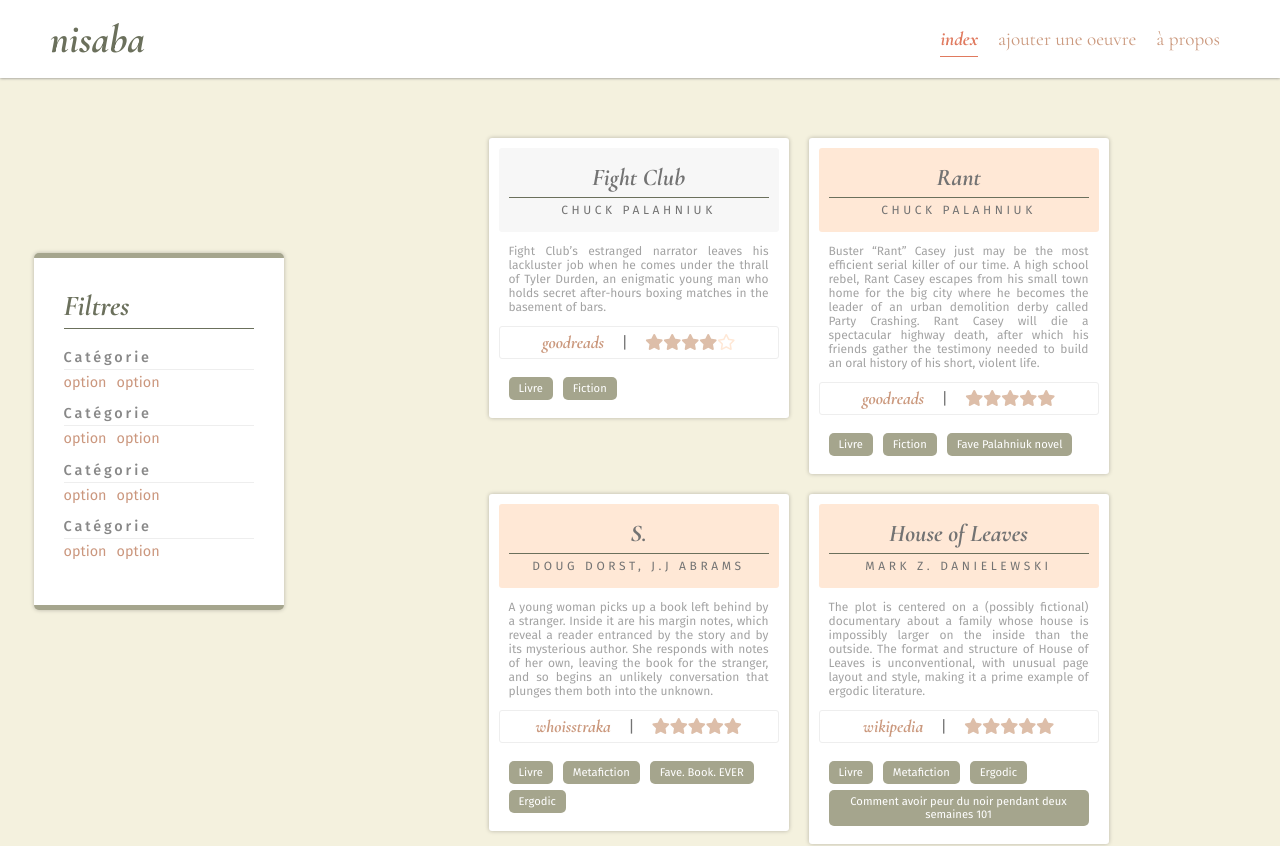
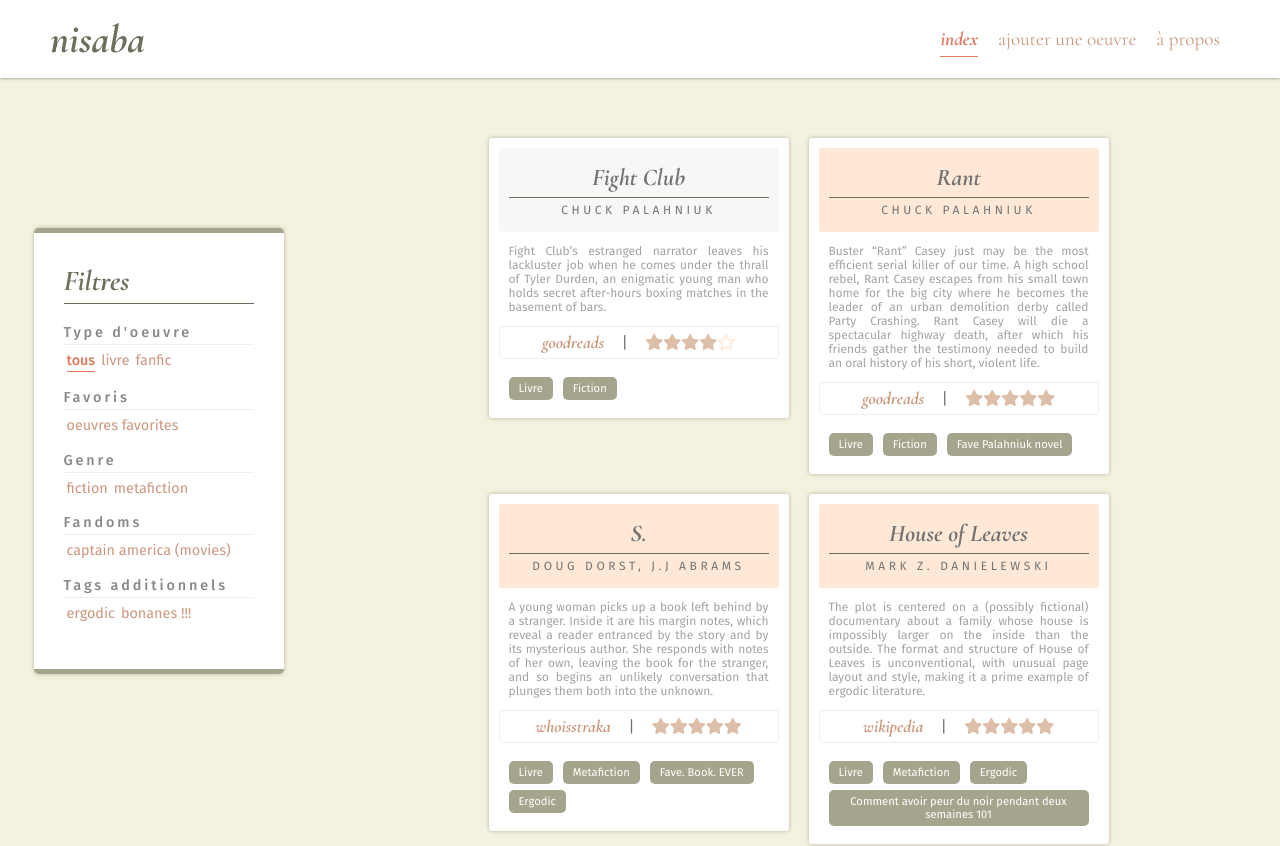
Before and after one commit to islesetglaciers/nisaba, a Vue app: page / in a window 1280 px wide. Shown: the top 846 px of the page. Built offline with nearby package versions, Linux system fonts and the light colour scheme.

Commit message:
filtres :))))

```diff
--- a/src/components/Filtres.vue
+++ b/src/components/Filtres.vue
@@ -3,31 +3,57 @@
   <div class="categories">
     <h3>Filtres</h3>
       <div class="categorie">
-        <p>Catégorie</p>
+        <p>Type d'oeuvre</p>
         <ul>
-          <li>Option</li>
-          <li>Option</li>
+          <li
+          @click="changerFiltre('tous')"
+          :class="{ actif: courant === 'tous' }">Tous</li>
+          <li
+          @click="changerFiltre('Livre')"
+          :class="{ actif: courant === 'Livre' }">Livre</li>
+          <li
+          @click="changerFiltre('Fanfiction')"
+          :class="{ actif: courant === 'Fanfiction' }">Fanfic</li>
         </ul>
       </div>
       <div class="categorie">
-        <p>Catégorie</p>
+        <p>Favoris</p>
         <ul>
-          <li>Option</li>
-          <li>Option</li>
+          <li
+          @click="changerFiltre('favoris')"
+          :class="{ actif: courant === 'favoris' }">oeuvres favorites</li>
         </ul>
       </div>
       <div class="categorie">
-        <p>Catégorie</p>
+        <p>Genre</p>
         <ul>
-          <li>Option</li>
-          <li>Option</li>
+          <li
+          v-for="genre in genres"
+          :key="genre">{{ genre }}</li>
         </ul>
       </div>
-      <div class="categorie">
-        <p>Catégorie</p>
+      <div class="categorie" v-if="fandoms.length">
+        <p>Fandoms</p>
         <ul>
-          <li>Option</li>
-          <li>Option</li>
+          <li
+          v-for="fandom in fandoms"
+          :key="fandom">{{ fandom }}</li>
+        </ul>
+      </div>
+      <div class="categorie" v-if="pairings.length">
+        <p>Pairings</p>
+        <ul>
+          <li
+          v-for="pairing in pairings"
+          :key="pairing">{{ pairing }}</li>
+        </ul>
+      </div>
+      <div class="categorie" v-if="tags.length">
+        <p>Tags additionnels</p>
+        <ul>
+          <li
+          v-for="tag in tags"
+          :key="tag">{{ tag }}</li>
         </ul>
       </div>
   </div>
@@ -37,9 +63,11 @@
 
 <script>
 export default {
-  data() {
-    return {
-
+  props: ['courant', 'genres', 'fandoms', 'pairings', 'tags'],
+  methods: {
+    changerFiltre(par, categorie = '') {
+      console.log('Emitting changementFiltre par :', par, categorie)
+      this.$emit('changementFiltre', par, categorie)
     }
   }
 
@@ -49,11 +77,12 @@ export default {
 <style>
   .filtres {
     min-width: 250px;
+    max-width: 300px;
     margin: 0 auto;
   }
 
   .categories {
-    margin-top: 50%;
+    margin-top: 40%;
     background: #fff;
     padding: 30px;
     border-radius: 5px;
@@ -62,6 +91,12 @@ export default {
     text-align: left;
     font-size: 0.9em;
     box-shadow: 0px 0px 4px 0px rgba(0, 0, 0, 0.25);
+    max-height: 500px;
+    overflow-y: scroll;
+  }
+
+  .categories::-webkit-scrollbar {
+    width: 2px;
   }
 
   .categories h3 {
@@ -73,6 +108,7 @@ export default {
     padding-bottom: 5px;
     font-size: 2em;
     border-bottom: 1px solid #6b705c;
+
   }
 
   .categories p {
@@ -96,7 +132,21 @@ export default {
     cursor: pointer;
     text-transform: lowercase;
     color: #cb977e;
+    margin: 3px;
   }
 
+  .categories li:hover {
+    color: #e07a5f;
+    font-weight: 500;
+    transform: .2s;
+  }
+
+  .categories li.actif {
+    color: #e07a5f;
+    font-weight: 500;
+    padding-bottom: 2px;
+    border-bottom: 1px solid #e07a5f;
+    /* border-radius: 3px; */
+  }
 
 </style>
--- a/src/components/Oeuvre.vue
+++ b/src/components/Oeuvre.vue
@@ -20,7 +20,7 @@
             <span class="tag" v-if="oeuvre.nbMots">{{ oeuvre.nbMots }} mots</span>
             <span class="tag" v-if="oeuvre.fandom">{{ oeuvre.fandom }}</span>
             <span class="tag" v-if="oeuvre.pairing">{{ oeuvre.pairing }}</span>
-            <span class="tag" v-if="oeuvre.tags" v-for="tag in oeuvre.tags">{{ tag }}</span>
+            <span class="tag" v-if="oeuvre.tags" v-for="tag in oeuvre.tags" :key="tag">{{ tag }}</span>
 
         </div>
       </div>
--- a/src/views/Index.vue
+++ b/src/views/Index.vue
@@ -1,7 +1,7 @@
 <template>
   <div class="index">
-    <Filtres />
-    <ListeOeuvres :oeuvres="oeuvres" />
+    <Filtres @changementFiltre="courant = $event" :courant="courant"  :genres="genres" :pairings="pairings" :fandoms="fandoms" :tags="tags" />
+    <ListeOeuvres :oeuvres="oeuvresFiltrees" />
   </div>
 </template>
 
@@ -13,9 +13,73 @@ import donneesOeuvres from '../assets/data.json'
 export default {
   name: 'Index',
   components: { ListeOeuvres, Filtres },
+  data() {
+    return {
+      courant: 'tous',
+      catFiltre: ''
+    }
+  },
+  methods: {
+    // filtrerOeuvres(...args) {
+    //   var [par, categorie] = args
+    //   this.courant === par
+    //   this.catFiltre === categorie
+    //   console.log(par, categorie)
+    // }
+  },
   computed: {
     oeuvres() {
       return donneesOeuvres.oeuvres
+    },
+    oeuvresFiltrees() {
+      if (this.courant === 'favoris') {
+        return this.oeuvres.filter(oeuvre => oeuvre.fav)
+      }
+      if (this.courant === 'Livre') {
+        return this.oeuvres.filter(oeuvre => oeuvre.type === this.courant)
+      }
+      if (this.courant === 'Fanfiction') {
+        return this.oeuvres.filter(oeuvre => oeuvre.type === this.courant)
+      }
+      return this.oeuvres
+    },
+    genres() {
+      var genres = []
+      this.oeuvres.forEach(oeuvre => {
+        if (!genres.includes(oeuvre.genre) && oeuvre.genre !== '') {
+          genres.push(oeuvre.genre)
+        }
+      });
+      return genres
+    },
+    pairings() {
+      var pairings = []
+      this.oeuvres.forEach(oeuvre => {
+        if (!pairings.includes(oeuvre.pairing) && oeuvre.pairing !== '') {
+          pairings.push(oeuvre.pairing)
+        }
+      });
+      return pairings
+    },
+    fandoms() {
+      var fandoms = []
+      this.oeuvres.forEach(oeuvre => {
+        if (!fandoms.includes(oeuvre.fandom) && oeuvre.fandom !== '') {
+          fandoms.push(oeuvre.fandom)
+        }
+      });
+      return fandoms
+    },
+    tags() {
+      var tags = []
+      this.oeuvres.forEach(oeuvre => {
+        oeuvre.tags.forEach(tag => {
+          if (!tags.includes(tag) && tag !== '' && tag.length <= 15) {
+            tags.push(tag)
+          }
+        })
+      });
+      return tags
     }
   }
 }
```
